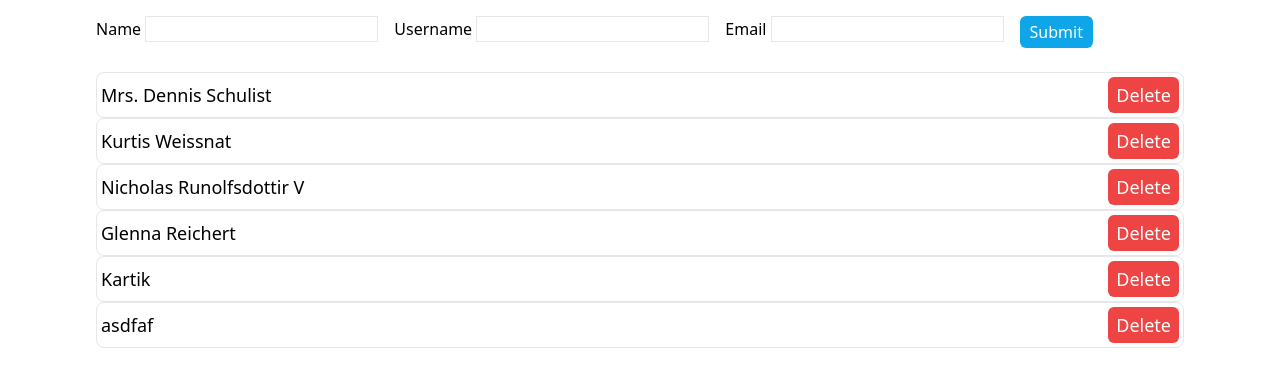
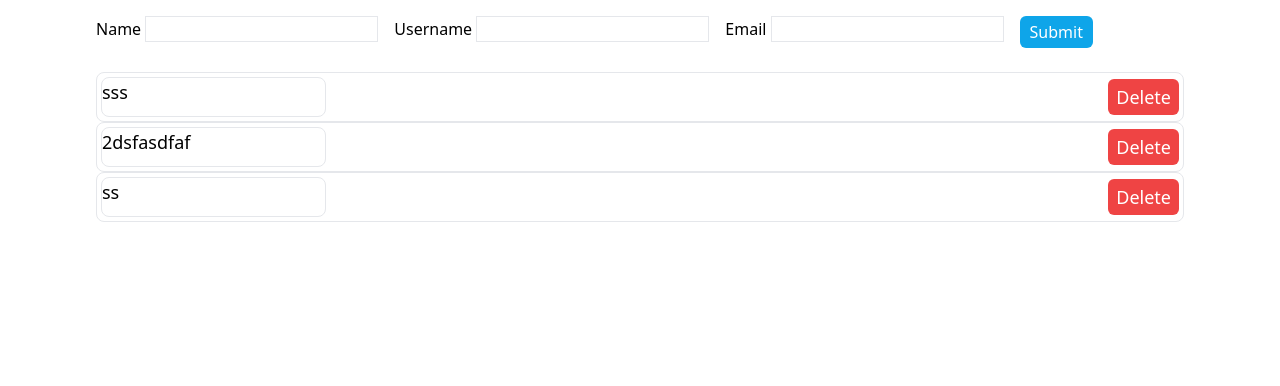
Before and after one commit to Karthikdev85/mock-json-server, a website built with Parcel: page src/index.html in a window 1280 px wide. Shown: the part 60-446 px from the top of the page. Built offline with nearby package versions, Linux system fonts and the light colour scheme; data requests are answered from the project's data file.

Commit message:
first update

```diff
--- a/app.js
+++ b/app.js
@@ -9,9 +9,7 @@ let usersListArray = [];
 async function fetchUsers() {
   let res = await fetch("http://localhost:3000/users");
   let users = await res.json();
-  usersListArray = users.map((user) => {
-    return user;
-  });
+
   renderUsers(users);
   //
 }
@@ -19,26 +17,50 @@ async function fetchUsers() {
 fetchUsers();
 
 function renderUsers(users) {
+  usersListArray = users;
   let template = "";
   users.forEach((user) => {
-    template += `<li
-        class="border rounded-lg p-1 mb-2 text-lg flex justify-between items-center" data-id="${user.id}" onclick="showModal(${user.id})"
-      >
-        <p>${user.name}</p>
-        <button class="rounded-md bg-red-500 text-white px-2 py-1" onclick="deleteUser(${user.id})">
-          Delete
-        </button>
-      </li>`;
+    template += `<li class="border rounded-lg p-1 mb-2 text-lg flex justify-between items-center")">
+        <textarea class="resize-none rounded-lg border h-10" data-textarea-id="${user.id}">${user.name}</textarea>
+        <button class="rounded-md bg-red-500 text-white px-2 py-1" data-btn-id="${user.id}">Delete</button></li>`;
   });
 
   userLists.innerHTML = template;
 }
 
-function deleteUser(id) {
-  fetch("http://localhost:3000/users/" + id, {
+userLists.addEventListener("change", async (e) => {
+  if (!e.target.dataset.textareaId) return;
+  // console.log(e.target.value);
+  const requestOptions = {
+    method: "PATCH",
+    body: JSON.stringify({
+      name: e.target.value,
+    }),
+    headers: {
+      "Content-type": "application/json; charset=UTF-8",
+    },
+  };
+  let id = e.target.dataset.textareaId;
+  await fetch("http://localhost:3000/users/" + id, requestOptions);
+  await fetchUsers();
+});
+
+userLists.addEventListener("click", async (e) => {
+  if (!e.target.dataset.btnId) return;
+  let id = e.target.dataset.btnId;
+  await fetch("http://localhost:3000/users/" + id, {
     method: "DELETE",
-  }).then(() => fetchUsers());
-}
+  });
+
+  await fetchUsers();
+});
+
+// function deleteUser(id) {
+//   // console.log(id);
+//   fetch("http://localhost:3000/users/" + id, {
+//     method: "DELETE",
+//   }).then(() => fetchUsers());
+// }
 
 form.addEventListener("submit", async (e) => {
   e.preventDefault();
@@ -46,7 +68,7 @@ form.addEventListener("submit", async (e) => {
     method: "POST",
     headers: { "Content-Type": "application/json" },
     body: JSON.stringify({
-      id: Math.floor(Math.random() * 10000),
+      id: Math.floor(Math.random() * 100000),
       name: inputName.value,
       username: inputUsername.value,
       email: inputEmail.value,
@@ -64,18 +86,18 @@ form.addEventListener("submit", async (e) => {
 // *************************
 // *************************
 
-const showUserModal = document.getElementById("show-modal");
+// const showUserModal = document.getElementById("show-modal");
+// showUserModal.classList.add("hidden");
 
 function showModal(id) {
-  showUserModal.classList.toggle("hidden");
-  //   showUserModal.classList.add("block");
-
-  const user = usersListArray.find((user) => user.id === id);
-  showUserModal.innerHTML = `
-  <h3 class="show-name">Name : ${user.name}</h3>
-  <h3 class="show-username">Username : ${user.username}</h3>
-  <h3 class="show-email">Email : ${user.email}</h3>
-  `;
+  //   showUserModal.classList.toggle("hidden");
+  //   //   showUserModal.classList.add("block");
+  //   const user = usersListArray.find((user) => user.id === id);
+  //   showUserModal.innerHTML = `
+  //   <h3 class="show-name">Name : ${user.name}</h3>
+  //   <h3 class="show-username">Username : ${user.username}</h3>
+  //   <h3 class="show-email">Email : ${user.email}</h3>
+  //   `;
 }
 
 // window.addEventListener("click", (e) => {
--- a/db.json
+++ b/db.json
@@ -1,40 +1,22 @@
 {
   "users": [
     {
-      "id": 6,
-      "name": "Mrs. Dennis Schulist",
-      "username": "Leopoldo_Corkery",
-      "email": "Karley_Dach@jasper.info"
+      "id": 54341,
+      "name": "sss",
+      "username": "",
+      "email": "4"
     },
     {
-      "id": 7,
-      "name": "Kurtis Weissnat",
-      "username": "Elwyn.Skiles",
-      "email": "Telly.Hoeger@billy.biz"
+      "id": 41251,
+      "name": "2dsfasdfaf",
+      "username": "",
+      "email": ""
     },
     {
-      "id": 8,
-      "name": "Nicholas Runolfsdottir V",
-      "username": "Maxime_Nienow",
-      "email": "Sherwood@rosamond.me"
-    },
-    {
-      "id": 9,
-      "name": "Glenna Reichert",
-      "username": "Delphine",
-      "email": "Chaim_McDermott@dana.io"
-    },
-    {
-      "id": 7857,
-      "name": "Kartik",
-      "username": "karthik_85",
-      "email": "davidkarthick85@gmail.com"
-    },
-    {
-      "id": 5532,
-      "name": "asdfaf",
-      "username": "dddd",
-      "email": "ddddd"
+      "id": 65776,
+      "name": "ss",
+      "username": "ss",
+      "email": "ss@sss"
     }
   ]
 }
--- a/package.json
+++ b/package.json
@@ -4,8 +4,8 @@
   "description": "",
   "main": "index.js",
   "scripts": {
-    "build": "parcel ./src/index.html",
-    "json-server": "json-server --watch db.json"
+    "start": "parcel ./src/index.html",
+    "json-server": "json-server --watch db.json --delay 100"
   },
   "keywords": [],
   "author": "",
--- a/src/index.html
+++ b/src/index.html
@@ -11,42 +11,35 @@
       <form class="flex flex-wrap gap-4" id="form">
         <div>
           <label for="name">Name</label>
-          <input class="border" type="text" id="name" />
+          <input class="border" type="text" id="name" required />
         </div>
         <div>
           <label for="username">Username</label>
-          <input class="border" type="text" id="username" />
+          <input class="border" type="text" id="username" required />
         </div>
         <div>
           <label for="email">Email</label>
-          <input class="border" type="text" id="email" />
+          <input class="border" type="email" id="email" required />
         </div>
         <button class="px-2.5 py-1 rounded-md bg-sky-500 text-white">
           Submit
         </button>
       </form>
-      <div class="relative">
+      <div>
         <ul class="mt-6" id="user-list">
           <!-- <li
             class="border rounded-lg p-1 text-lg flex justify-between items-center"
-          >
-            <p>asfafafaf</p>
+            >
+            <textarea class="resize-none border h-10">${user.name}</textarea>
             <button class="rounded-md bg-red-500 text-white px-2 py-1">
               Delete
             </button>
           </li> -->
         </ul>
-        <div
-          class="absolute top-0 rounded-lg bg-blue-500 text-white border-red-500 border-4 p-4 w-[60%] hidden"
-          id="show-modal"
-        >
-          <!-- <h3 class="show-name">Name:</h3>
-          <h3 class="show-username">Username:</h3>
-          <h3 class="show-email">Email:</h3> -->
-        </div>
       </div>
     </div>
+
     <!--  -->
-    <script src=".././app.js"></script>
+    <script type="module" src=".././app.js"></script>
   </body>
 </html>
```
Also changed, not shown: dist/index.html, 4 other files.
